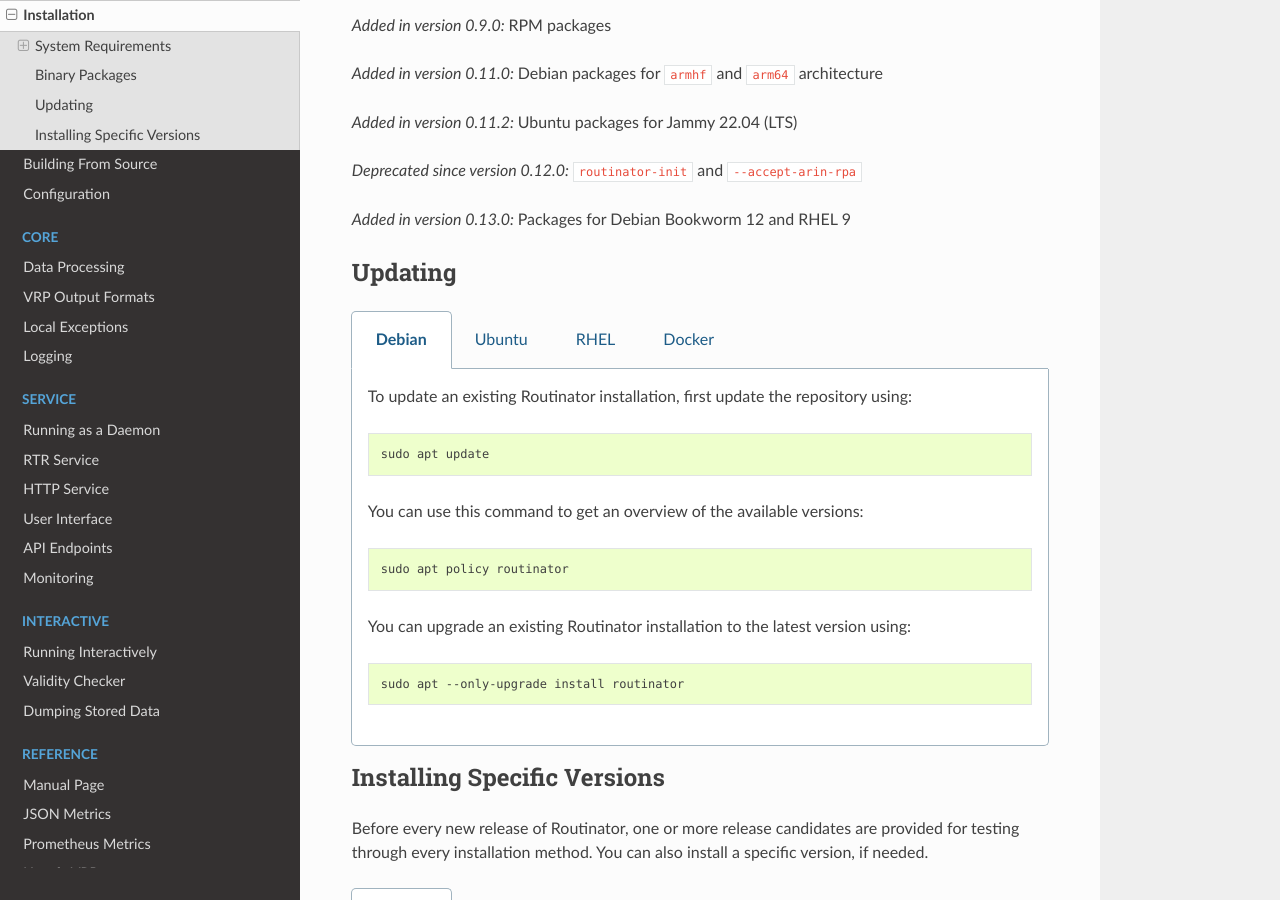
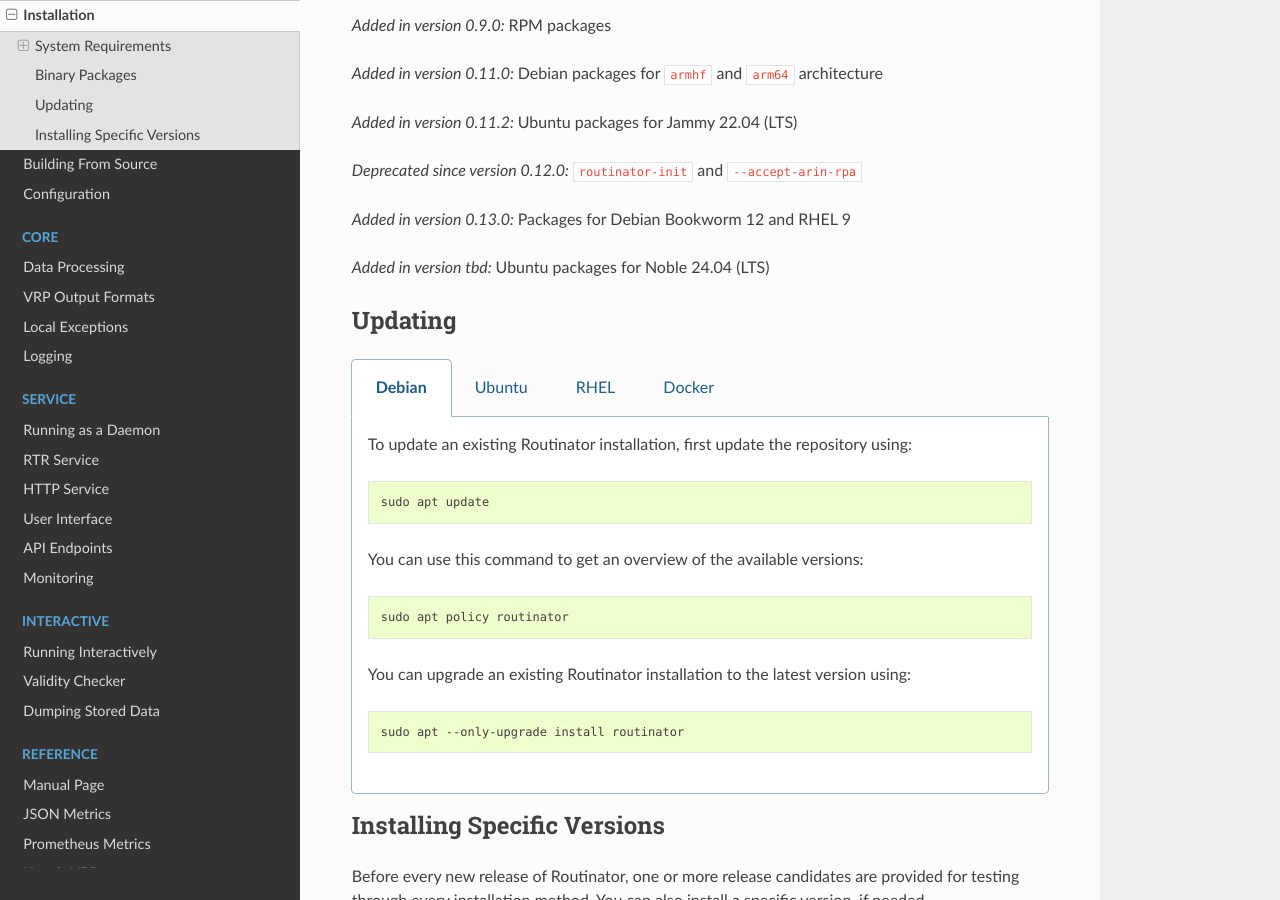
Before and after one commit to NLnetLabs/routinator, a Sphinx documentation site: the page built from doc/manual/source/installation.rst, in a window 1280 px wide and 900 px high, scrolled down 2427 px. Built offline with Sphinx 7.4.7 and the Read the Docs theme 3.1.0, drawn with Linux system fonts in a browser that asks for light colours.

Commit message:
Add support for Ubuntu Noble

```diff
--- a/doc/manual/source/installation.rst
+++ b/doc/manual/source/installation.rst
@@ -123,6 +123,7 @@
        To install a Routinator package, you need the 64-bit version of one of
        these Ubuntu versions:
 
+         - Ubuntu Noble 24.04 (LTS)
          - Ubuntu Jammy 22.04 (LTS)
          - Ubuntu Focal 20.04 (LTS)
 
@@ -304,6 +305,8 @@
    ``routinator-init`` and ``--accept-arin-rpa``
 .. versionadded:: 0.13.0
    Packages for Debian Bookworm 12 and RHEL 9
+.. versionadded:: tbd
+   Ubuntu packages for Noble 24.04 (LTS)
 
 Updating
 --------
```
Also changed, not shown: 1 other file.
